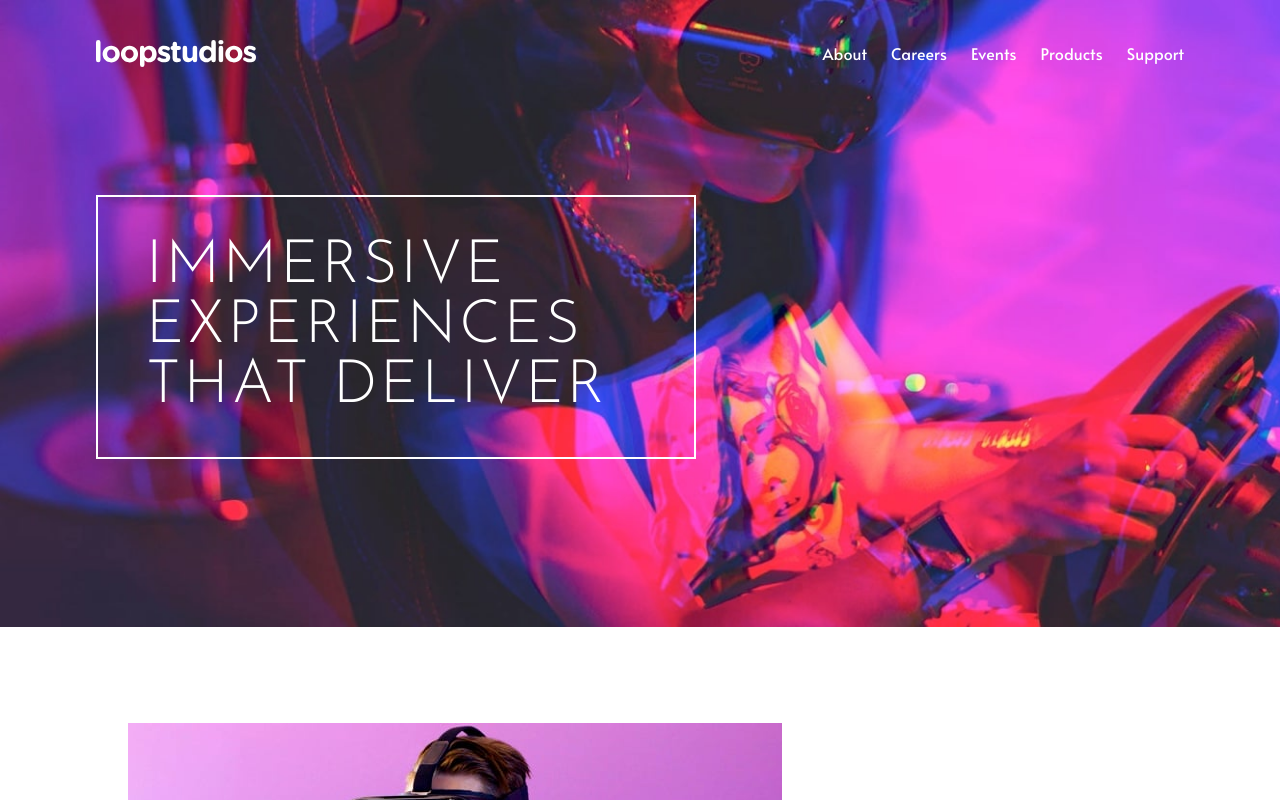
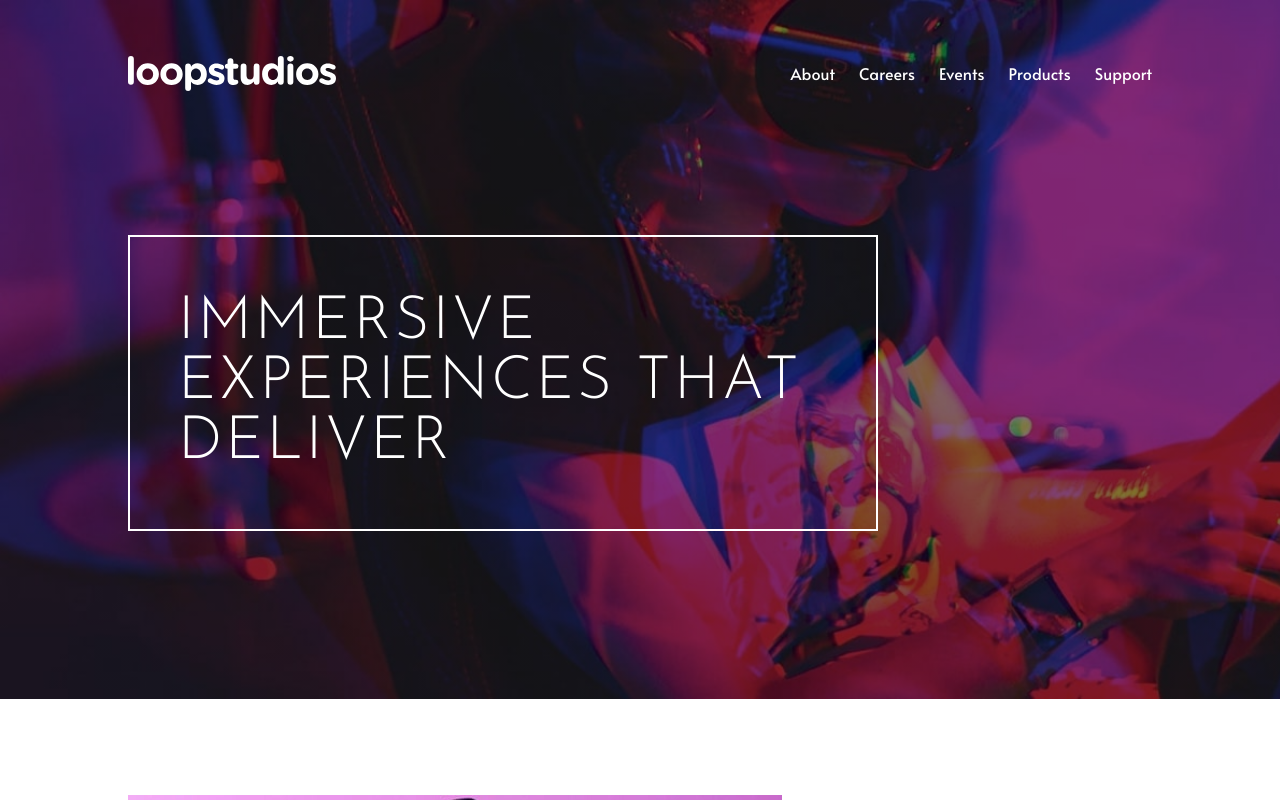
Before and after one commit to JuanMiranda1998/loopstudios-frontend-mentor, a React (Vite) app: page / in a window 1280 px wide. Shown: the top 800 px of the page. Built offline with nearby package versions, Linux system fonts and the light colour scheme.

Commit message:
added padding and darken the hero component

```diff
--- a/src/App.jsx
+++ b/src/App.jsx
@@ -65,10 +65,10 @@ function App() {
 
   return (
     <div className={`w-full max-w-[100lvw] min-h-[100lvh] ${menuOpen?'h-[100lvh]':''} bg-white font-body relative overflow-hidden`}>
-      <div className="hero py-10 px-6 md:px-24 bg-hero-mobile md:bg-hero-desktop bg-cover">
+      <div className="hero py-10 px-6 md:px-32 md:py-14 bg-hero-mobile md:bg-hero-desktop bg-cover relative">
         <div className="navbar flex flex-row justify-between items-center">
-          <div className="logo w-40">
-            <img src="/images/logo.svg" alt="loopstudios logo" />
+          <div className="logo w-52">
+            <img className="w-full" src="/images/logo.svg" alt="loopstudios logo" />
           </div>
           <ul className="hidden sm:flex flex-row gap-6">
             {NAVLINKS.map((link, index) => (
@@ -107,7 +107,7 @@ function App() {
             )}
           </div>
         </div>
-        <div className="my-44 md:my-32 md:w-[600px] px-8 md:px-12 py-8 md:py-10 border-2 border-white ">
+        <div className="my-44 md:mt-36 md:mb-28 md:w-[750px] px-8 md:px-12 py-8 md:py-14 border-2 border-white">
           <h1 className="text-[2.5rem] md:text-6xl leading-10 md:tracking-wider text-left font-title uppercase text-white">
             Immersive experiences that deliver
           </h1>
--- a/tailwind.config.js
+++ b/tailwind.config.js
@@ -4,8 +4,8 @@ export default {
   theme: {
     extend: {
       backgroundImage: {
-        'hero-desktop': "url('/images/desktop/image-hero.jpg')",
-        'hero-mobile': "url('/images/mobile/image-hero.jpg')",
+        'hero-desktop': "linear-gradient( rgba(0, 0, 0, 0.5), rgba(0, 0, 0, 0.5) ) ,url('/images/desktop/image-hero.jpg')",
+        'hero-mobile': "linear-gradient( rgba(0, 0, 0, 0.5), rgba(0, 0, 0, 0.5) ), url('/images/mobile/image-hero.jpg')",
       }
     },
     fontFamily: {
```
